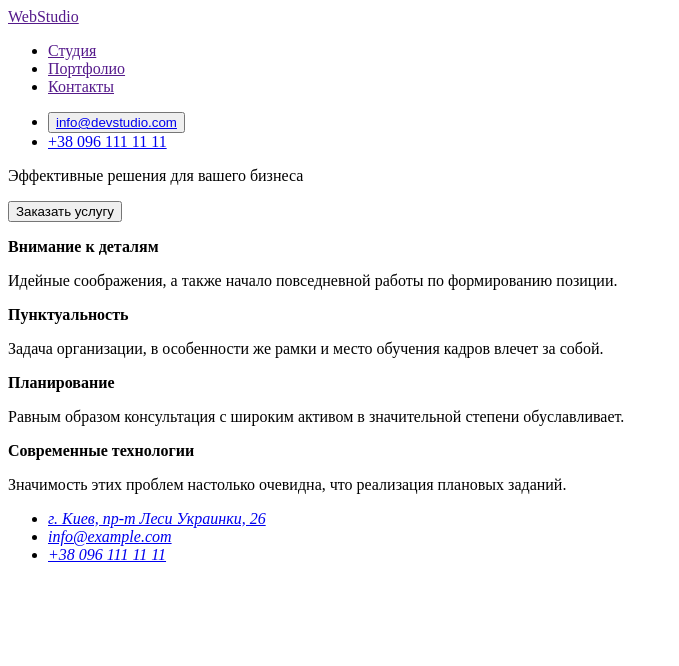
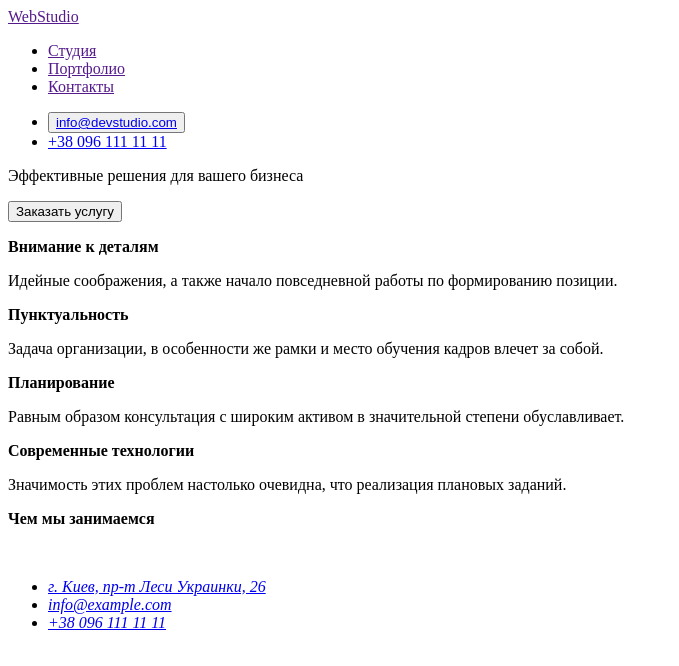
Before and after one commit to MaksymShyvakov/goit-markup-hw-01, a plain HTML site: page index.html in a window 1280 px wide. Shown: the whole page, without its empty margins (0-679 px from the left). Drawn offline with Linux system fonts and the light colour scheme.

Commit message:
Update index.html

```diff
--- a/index.html
+++ b/index.html
@@ -55,6 +55,10 @@
                 <p>Значимость этих проблем настолько очевидна, что реализация плановых заданий.</p>
         </section>
         <section>
+            <p><b>Чем мы занимаемся</b></p>
+            <img src="" alt="">
+        </section>
+        <section>
             <address >
                 <ul>
                   <li>
```
